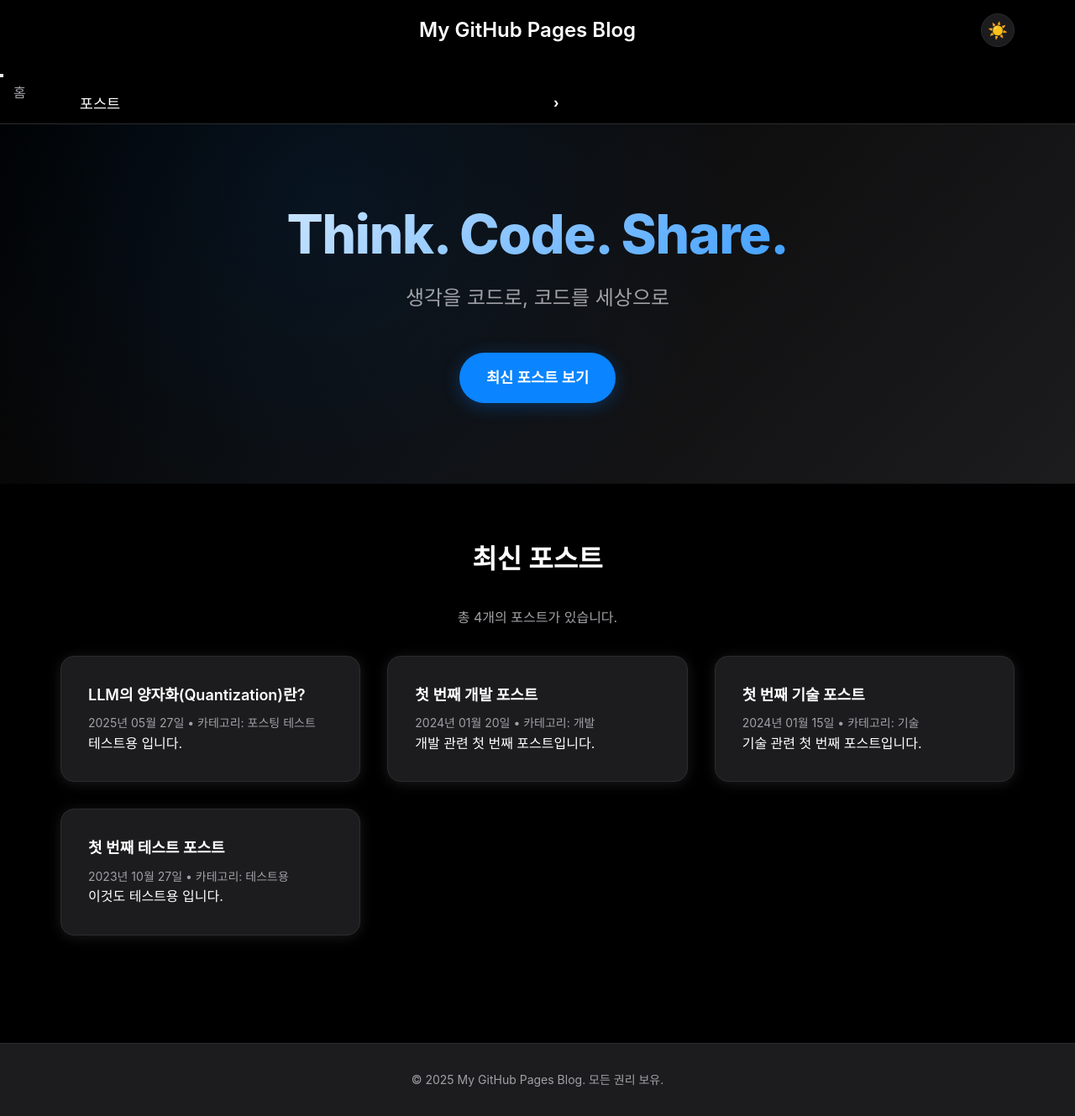
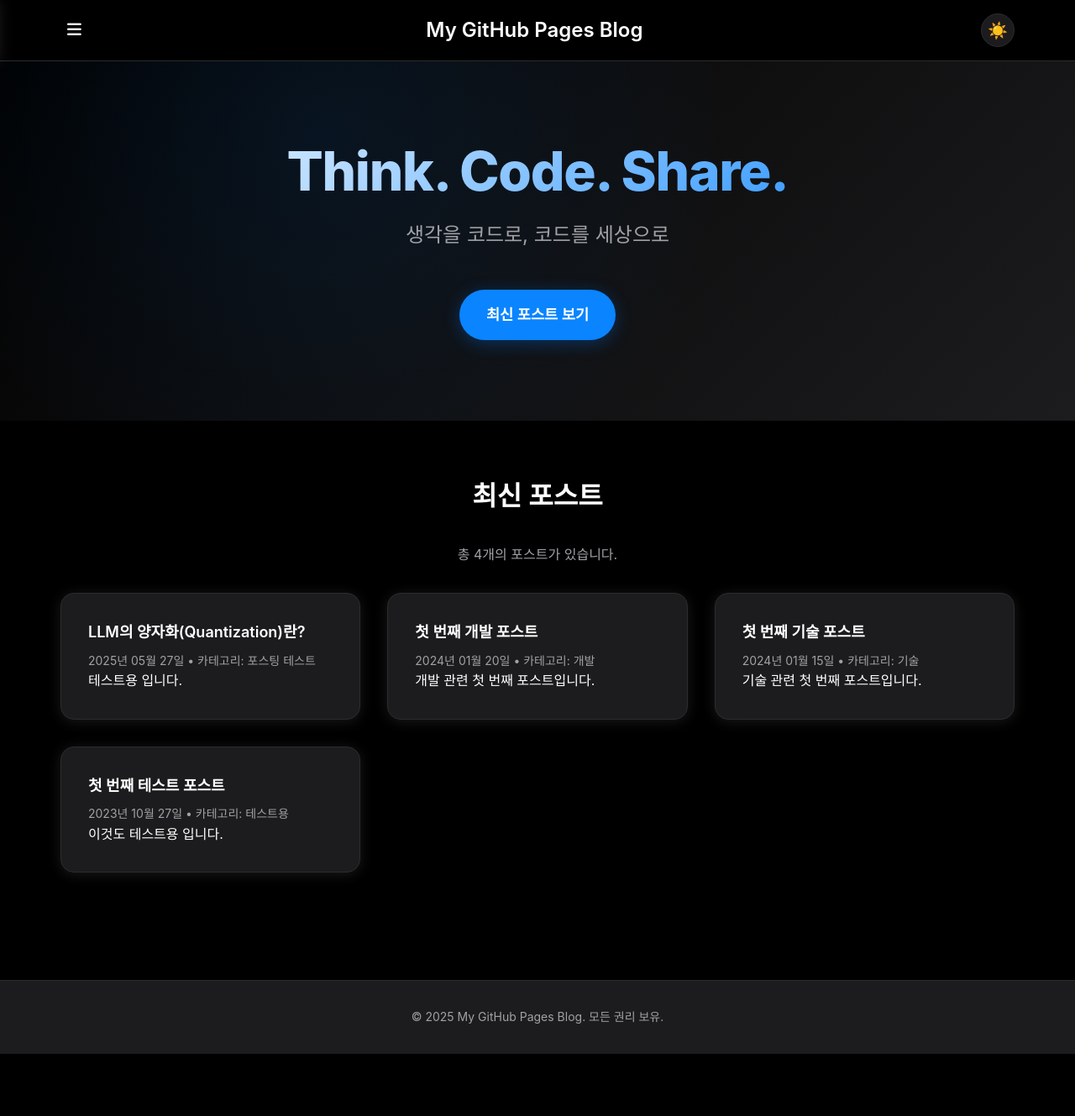
Before and after one commit to jihoonyDev/jihoonyDev.github.io, a Jekyll site: the page built from index.html, in a window 1280 px wide and 1329 px high. Shown: the whole window at 84% size. Built offline with Jekyll 4.4.1, drawn with Linux system fonts in a browser that asks for light colours.

Commit message:
네비게이션 수정

```diff
--- a/assets/css/style.css
+++ b/assets/css/style.css
@@ -105,18 +105,18 @@
     background: none;
     border: none;
     cursor: pointer;
-    display: flex;
-    flex-direction: column;
-    gap: 4px;
     padding: 8px;
     border-radius: 6px;
     transition: background-color 0.3s ease;
+    color: var(--text-color);
+    font-size: 1.2rem;
 }
 
 .hamburger-menu:hover {
     background-color: var(--card-bg);
 }
 
+/* 기존 모바일 네비게이션 스타일 주석 처리
 .hamburger-line {
     width: 20px;
     height: 2px;
@@ -137,7 +137,6 @@
     transform: rotate(-45deg) translate(7px, -6px);
 }
 
-/* Mobile navigation */
 .mobile-nav {
     position: absolute;
     top: 100%;
@@ -188,6 +187,7 @@
     background-color: var(--card-bg);
     color: var(--accent-color);
 }
+*/
 
 /* Navigation dropdown */
 .nav-dropdown {
@@ -645,3 +645,88 @@
     background: none;
     padding: 0;
 }
+
+/* 좌측 슬라이드 네비게이션 */
+.side-nav-overlay {
+    position: fixed;
+    top: 0;
+    left: 0;
+    width: 100%;
+    height: 100%;
+    background-color: rgba(0, 0, 0, 0.5);
+    opacity: 0;
+    visibility: hidden;
+    transition: all 0.3s ease;
+    z-index: 998;
+}
+
+.side-nav-overlay.active {
+    opacity: 1;
+    visibility: visible;
+}
+
+.side-nav {
+    position: fixed;
+    top: 0;
+    left: -300px;
+    width: 300px;
+    height: 100%;
+    background-color: var(--bg-color);
+    border-right: 1px solid var(--border-color);
+    box-shadow: var(--shadow);
+    transition: left 0.3s ease;
+    z-index: 999;
+    overflow-y: auto;
+}
+
+.side-nav.active {
+    left: 0;
+}
+
+.close-nav {
+    position: absolute;
+    top: 1rem;
+    right: 1rem;
+    background: none;
+    border: none;
+    cursor: pointer;
+    padding: 8px;
+    border-radius: 6px;
+    transition: background-color 0.3s ease;
+    color: var(--text-color);
+    font-size: 1.2rem;
+}
+
+.close-nav:hover {
+    background-color: var(--card-bg);
+}
+
+.side-nav-content {
+    padding: 4rem 2rem 2rem;
+}
+
+.side-nav ul {
+    list-style: none;
+    margin: 0;
+    padding: 0;
+}
+
+.side-nav li {
+    margin-bottom: 1rem;
+}
+
+.side-nav a {
+    display: block;
+    color: var(--text-color);
+    text-decoration: none;
+    font-weight: 500;
+    font-size: 1.1rem;
+    padding: 0.75rem 1rem;
+    border-radius: 8px;
+    transition: all 0.3s ease;
+}
+
+.side-nav a:hover {
+    background-color: var(--card-bg);
+    color: var(--accent-color);
+}
--- a/assets/js/theme.js
+++ b/assets/js/theme.js
@@ -86,33 +86,58 @@
 
     setupHamburgerMenu() {
         const hamburgerButton = document.querySelector('.hamburger-menu');
-        const mobileNav = document.querySelector('.mobile-nav');
+        const sideNav = document.querySelector('.side-nav');
+        const sideNavOverlay = document.querySelector('.side-nav-overlay');
+        const closeNavButton = document.querySelector('.close-nav');
 
-        if (hamburgerButton && mobileNav) {
+        if (hamburgerButton && sideNav && sideNavOverlay) {
+            // 햄버거 버튼 클릭 시 사이드 네비게이션 열기
             hamburgerButton.addEventListener('click', () => {
-                hamburgerButton.classList.toggle('active');
-                mobileNav.classList.toggle('active');
+                sideNav.classList.add('active');
+                sideNavOverlay.classList.add('active');
+                document.body.style.overflow = 'hidden'; // 스크롤 방지
             });
 
-            // 메뉴 외부 클릭 시 닫기
-            document.addEventListener('click', (e) => {
-                if (!hamburgerButton.contains(e.target) && !mobileNav.contains(e.target)) {
-                    hamburgerButton.classList.remove('active');
-                    mobileNav.classList.remove('active');
+            // 닫기 버튼 클릭 시 사이드 네비게이션 닫기
+            if (closeNavButton) {
+                closeNavButton.addEventListener('click', () => {
+                    this.closeSideNav();
+                });
+            }
+
+            // 오버레이 클릭 시 사이드 네비게이션 닫기
+            sideNavOverlay.addEventListener('click', () => {
+                this.closeSideNav();
+            });
+
+            // ESC 키로 네비게이션 닫기
+            document.addEventListener('keydown', (e) => {
+                if (e.key === 'Escape' && sideNav.classList.contains('active')) {
+                    this.closeSideNav();
                 }
             });
 
             // 메뉴 링크 클릭 시 메뉴 닫기
-            const navLinks = mobileNav.querySelectorAll('a');
+            const navLinks = sideNav.querySelectorAll('a');
             navLinks.forEach(link => {
                 link.addEventListener('click', () => {
-                    hamburgerButton.classList.remove('active');
-                    mobileNav.classList.remove('active');
+                    this.closeSideNav();
                 });
             });
 
             // 드롭다운 토글 설정
             this.setupDropdownToggles();
+        }
+    }
+
+    closeSideNav() {
+        const sideNav = document.querySelector('.side-nav');
+        const sideNavOverlay = document.querySelector('.side-nav-overlay');
+
+        if (sideNav && sideNavOverlay) {
+            sideNav.classList.remove('active');
+            sideNavOverlay.classList.remove('active');
+            document.body.style.overflow = ''; // 스크롤 복원
         }
     }
 
--- a/index.html
+++ b/index.html
@@ -8,6 +8,7 @@
     <meta name="viewport" content="width=device-width, initial-scale=1.0">
     <title>{{ site.title }}</title>
     <link rel="stylesheet" href="/assets/css/style.css">
+    <link rel="stylesheet" href="https://cdnjs.cloudflare.com/ajax/libs/font-awesome/6.7.2/css/all.min.css">
     <script>
         // FOUC 방지를 위한 즉시 테마 적용
         (function() {
```
